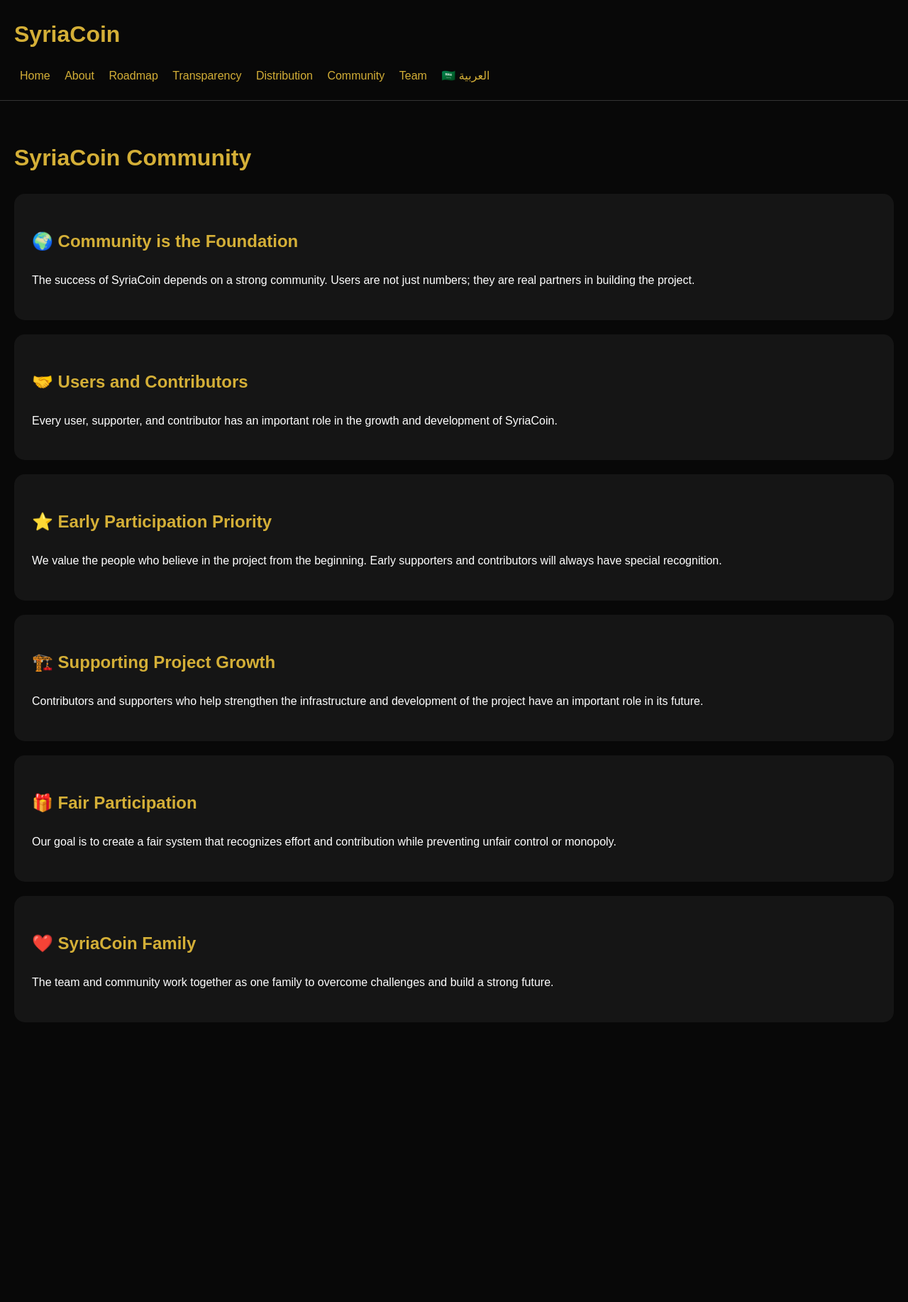
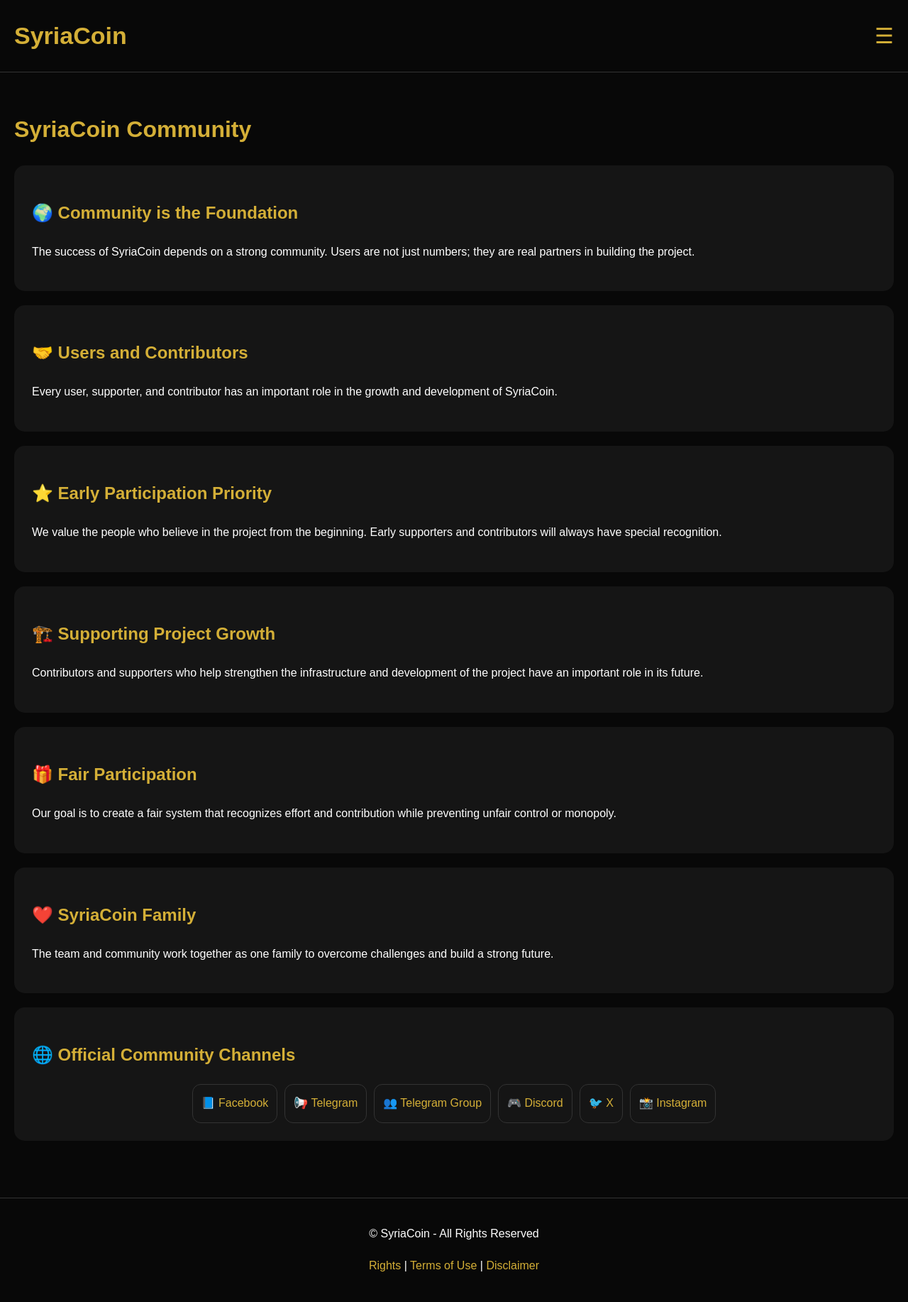
Before and after one commit to qalasd400-jpg/syriacoin, a plain HTML site: page en/community.html in a window 1280 px wide. Shown: the whole page at 71% size. Before the commit the page ends 1490 px from the top, so only its background shows below. Drawn offline with Linux system fonts and the light colour scheme.

Commit message:
Update community.html

```diff
--- a/en/community.html
+++ b/en/community.html
@@ -21,22 +21,46 @@ line-height:1.8;
 header{
 padding:20px;
 border-bottom:1px solid #333;
+display:flex;
+justify-content:space-between;
+align-items:center;
 }
 
 .logo{
 color:#d4af37;
-font-size:32px;
+font-size:34px;
 font-weight:bold;
 }
 
-nav{
-margin-top:15px;
+.menu-btn{
+font-size:30px;
+color:#d4af37;
+cursor:pointer;
 }
 
-nav a{
+#menu{
+display:none;
+position:absolute;
+top:75px;
+right:20px;
+background:#151515;
+padding:20px;
+border-radius:15px;
+width:250px;
+z-index:10;
+border:1px solid #333;
+}
+
+#menu a{
+display:block;
 color:#d4af37;
 text-decoration:none;
-margin:8px;
+padding:8px;
+}
+
+#menu a:hover{
+background:#222;
+border-radius:8px;
 }
 
 .container{
@@ -54,7 +78,50 @@ margin:20px 0;
 border-radius:15px;
 }
 
+.social{
+display:flex;
+flex-wrap:wrap;
+gap:10px;
+justify-content:center;
+}
+
+.social a{
+background:#151515;
+color:#d4af37;
+padding:12px;
+border-radius:12px;
+text-decoration:none;
+border:1px solid #333;
+}
+
+footer{
+text-align:center;
+padding:20px;
+border-top:1px solid #333;
+margin-top:30px;
+}
+
+footer a{
+color:#d4af37;
+text-decoration:none;
+}
+
 </style>
+
+
+<script>
+
+function openMenu(){
+
+let menu=document.getElementById("menu");
+
+menu.style.display =
+menu.style.display==="block" ? "none" : "block";
+
+}
+
+</script>
+
 
 </head>
 
@@ -64,26 +131,36 @@ border-radius:15px;
 
 <header>
 
-<div class="logo">SyriaCoin</div>
+<div class="logo">
+SyriaCoin
+</div>
 
-<nav>
 
-<a href="index.html">Home</a>
-<a href="about.html">About</a>
-<a href="roadmap.html">Roadmap</a>
-<a href="transparency.html">Transparency</a>
-<a href="distribution.html">Distribution</a>
-<a href="community.html">Community</a>
-<a href="team.html">Team</a>
+<div class="menu-btn" onclick="openMenu()">
+☰
+</div>
+
+
+<div id="menu">
+
+<a href="index.html">🏠 Home</a>
+<a href="who-we-are.html">👥 Who We Are</a>
+<a href="about.html">📄 About</a>
+<a href="roadmap.html">🛣 Roadmap</a>
+<a href="transparency.html">🔍 Transparency</a>
+<a href="distribution.html">🪙 Distribution</a>
+<a href="community.html">🌍 Community</a>
+<a href="team.html">👤 Team</a>
+<a href="contact.html">✉️ Contact</a>
+<a href="report.html">⚠️ Report</a>
+<a href="rights.html">©️ Rights</a>
+<a href="disclaimer.html">⚖️ Disclaimer</a>
+<a href="terms.html">📜 Terms</a>
 <a href="../community.html">🇸🇦 العربية</a>
 
-</nav>
+</div>
 
-</header>
-
-
-
-<div class="container">
+</header><div class="container">
 
 
 <h1>SyriaCoin Community</h1>
@@ -168,9 +245,64 @@ to overcome challenges and build a strong future.
 
 
 
+<div class="box">
+
+<h2>🌐 Official Community Channels</h2>
+
+<div class="social">
+
+<a href="https://www.facebook.com/share/1D3H8oQbFH/" target="_blank">
+📘 Facebook
+</a>
+
+<a href="https://t.me/syriaacoin" target="_blank">
+📢 Telegram
+</a>
+
+<a href="https://t.me/syriacoinsy" target="_blank">
+👥 Telegram Group
+</a>
+
+<a href="https://discord.gg/ckbXrUXZ" target="_blank">
+🎮 Discord
+</a>
+
+<a href="https://x.com/Syriacoin_uppor" target="_blank">
+🐦 X
+</a>
+
+<a href="https://ig.me/j/AbbVy7J5YGpLrbNX/" target="_blank">
+📸 Instagram
+</a>
+
 </div>
+
+</div>
+
+
+</div>
+
+
+
+<footer>
+
+<p>
+© SyriaCoin - All Rights Reserved
+</p>
+
+<p>
+
+<a href="rights.html">Rights</a>
+|
+<a href="terms.html">Terms of Use</a>
+|
+<a href="disclaimer.html">Disclaimer</a>
+
+</p>
+
+</footer>
 
 
 </body>
 
-</html>
+  </html>
```
